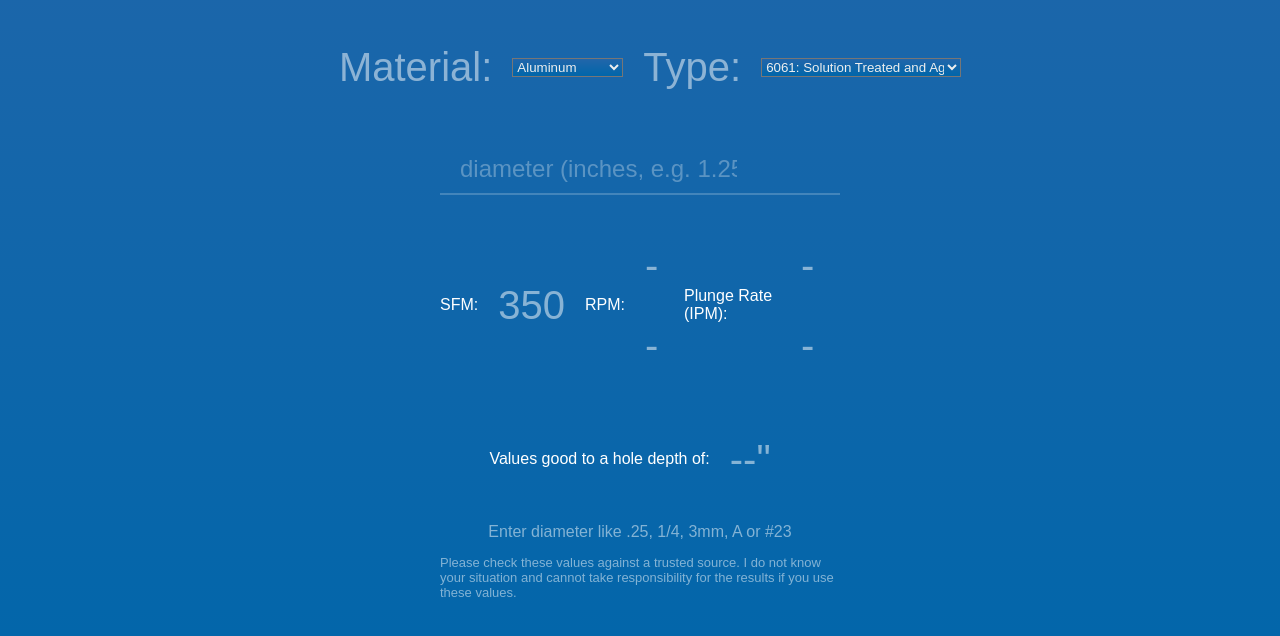
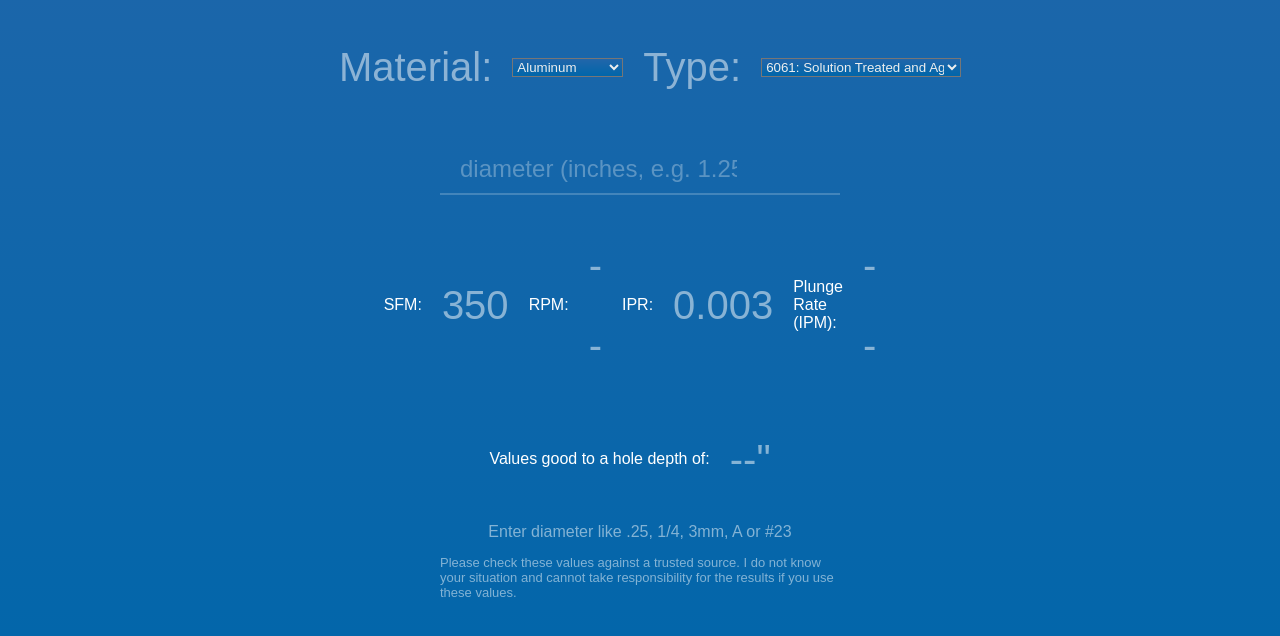
Before and after one commit to ginabythebay/feedsnspeeds, a website built with Parcel: page src/index.html in a window 1280 px wide. Shown: the part 188-824 px from the top of the page. Built offline with nearby package versions, Linux system fonts and the light colour scheme.

Commit message:
Use handbook feed rates

```diff
--- a/src/drill.ts
+++ b/src/drill.ts
@@ -127,6 +127,7 @@
 
 interface DrillReco {
     rpm: number;
+    ipr: number;
     ipm: number;
     maxDepth: number;
 }
@@ -183,10 +184,19 @@
             }
         }
 
+        // the call to recommend below can throw and error if given an
+        // invalid diameter.  To avoid displaying invalid parameters,
+        // we start by zeroing out the display before the potential
+        // error.
+        setLabel("rpm", "--")
+        setLabel("ipr", "--")
+        setLabel("ipm", "--")
+        setLabel("depth", "--")
 
-        let reco = recommend(sfm, diameter);
+        let reco = recommend(sfm, diameter, Number(type["fr_offset"]));
 
         setLabel("rpm", displayNum(reco.rpm))
+        setLabel("ipr", fixedDisplayNum(reco.ipr, 3))
         setLabel("ipm", fixedDisplayNum(reco.ipm, 1))
         setLabel("depth", `${fixedDisplayNum(reco.maxDepth, 3)}"`)
     }
@@ -208,10 +218,10 @@
     }
 }
 
-export function recommend(sfm: number, diameter: number): DrillReco {
-    const ipr = Math.min(.25, .001 * (diameter / .0625))
+export function recommend(sfm: number, diameter: number, fr_offset: number): DrillReco {
+    const ipr = calcIpr(diameter, fr_offset);
     const rpm = Math.round((3.8197 / diameter) * sfm)
-    return { rpm: rpm, ipm: ipr * rpm, maxDepth: diameter * 4 }
+    return { rpm: rpm, ipr: ipr, ipm: ipr * rpm, maxDepth: diameter * 4 }
 }
 
 // diameter is inches
@@ -250,7 +260,7 @@
         }
 
     }
-    throw new Error('Unable to find range for diameter of ${diameter}')
+    throw new Error(`Unable to find range for diameter of ${diameter}`)
 }
 
 function setLabel(id: string, value: string) {
--- a/src/index.html
+++ b/src/index.html
@@ -30,6 +30,7 @@
         <div class="item">
             SFM: <label id="sfm"></label>
             RPM: <label id="rpm"></label>
+            IPR: <label id="ipr"></label>
             Plunge Rate (IPM): <label id="ipm"></label>
         </div>
         <div class="item">
```
